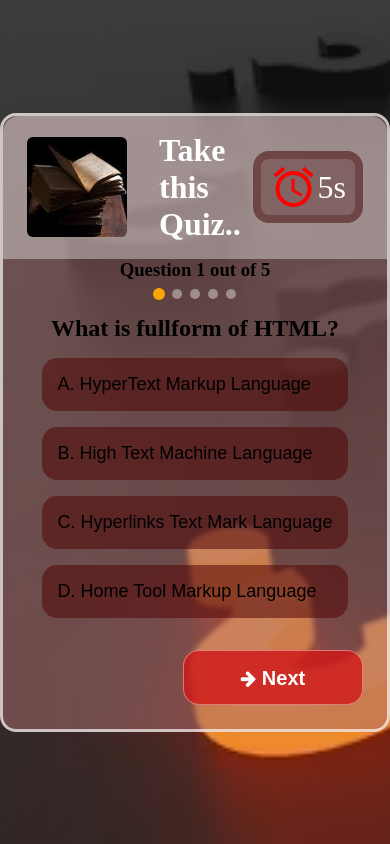
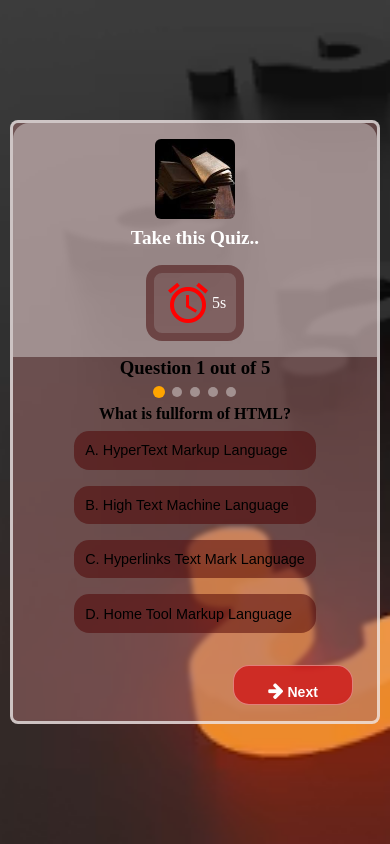
Before and after one commit to Sheerja/quiz-app, a plain HTML site: page index.html in a window 390 px wide. Drawn offline with Linux system fonts and the light colour scheme.

Commit message:
Update style.css

```diff
--- a/style.css
+++ b/style.css
@@ -149,3 +149,90 @@ body{
     background-color: orange;
     transform:scale(1.2);
 }
+@media (max-width: 768px) {
+
+    .container {
+        width: 95%;
+        max-width: 100%;
+        padding-bottom: 1rem;
+    }
+
+    .top {
+        flex-direction: column;
+        gap: 1rem;
+        text-align: center;
+    }
+
+    .logo {
+        flex-direction: column;
+        gap: 0.5rem;
+    }
+
+    .logo img {
+        width: 80px;
+        height: 80px;
+    }
+
+    .logo h2 {
+        font-size: 1.5rem;
+    }
+
+    .timer {
+        font-size: 1.3rem;
+        padding: 6px 10px;
+    }
+
+    #question {
+        font-size: 1.2rem;
+    }
+
+    .option {
+        font-size: 1rem;
+        padding: 0.8rem;
+    }
+
+    #nextbtn {
+        width: 150px;
+        height: 45px;
+        font-size: 16px;
+    }
+}
+@media (max-width: 480px) {
+
+    body {
+        padding: 10px;
+    }
+
+    .container {
+        width: 100%;
+        border-radius: 0.5rem;
+    }
+
+    .logo h2 {
+        font-size: 1.2rem;
+    }
+
+    .timer {
+        font-size: 1rem;
+    }
+
+    #question {
+        font-size: 1rem;
+        padding: 0.5rem;
+    }
+
+    .option {
+        font-size: 0.9rem;
+        padding: 0.7rem;
+    }
+
+    .progress-dots {
+        flex-wrap: wrap;
+    }
+
+    #nextbtn {
+        width: 120px;
+        height: 40px;
+        font-size: 14px;
+    }
+}
```
